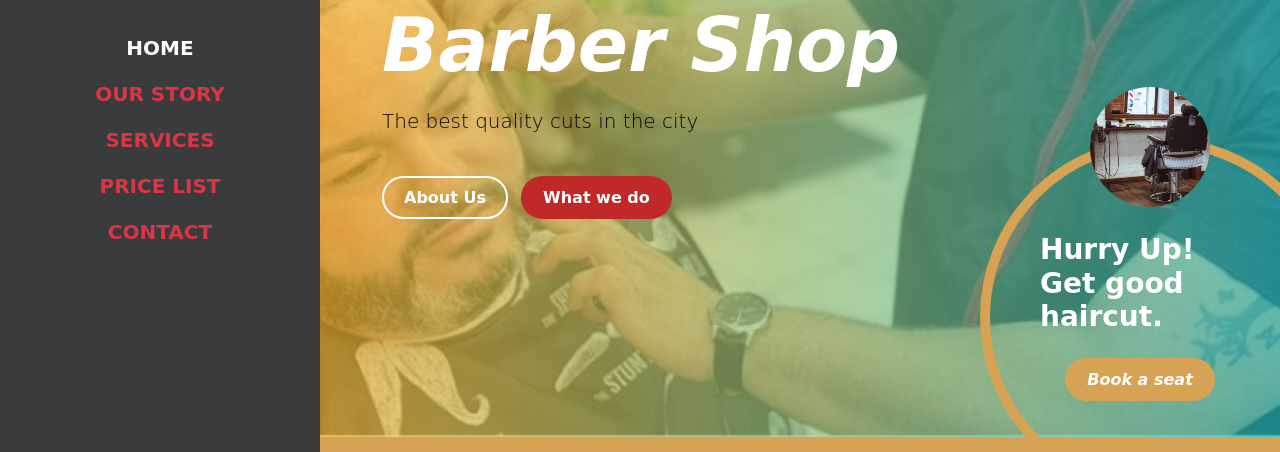
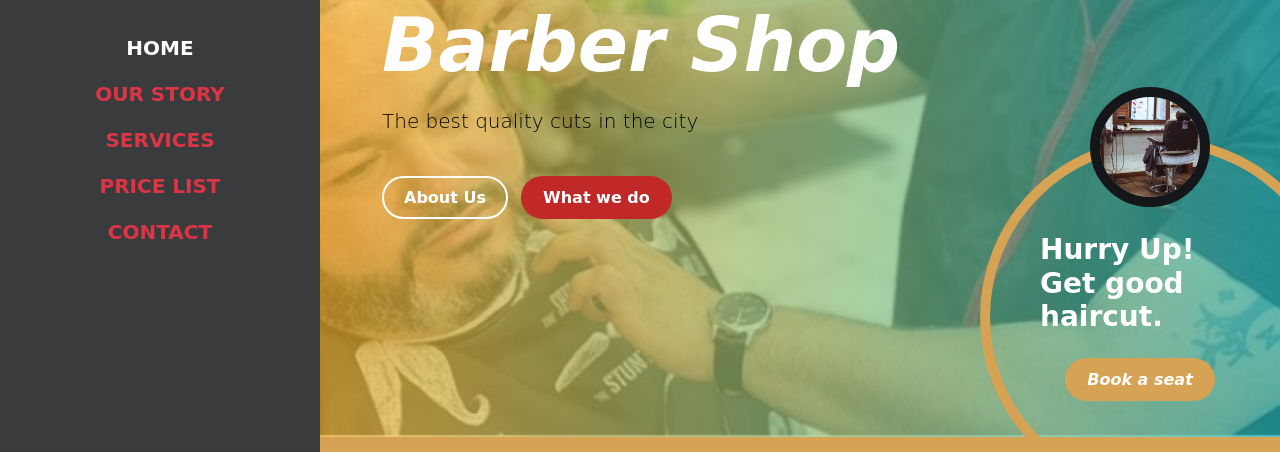
Before and after one commit to jabin21/Barbershop-trial, a plain HTML site: page index.html in a window 1280 px wide. Shown: the part 348-800 px from the top of the page. Drawn offline with Linux system fonts and the light colour scheme; a web font is replaced by a local one.

Commit message:
Update templatemo-barber-shop.css

```diff
--- a/css/templatemo-barber-shop.css
+++ b/css/templatemo-barber-shop.css
@@ -407,7 +407,7 @@ strong {
 }
 
 .custom-block-image {
-  border: 10px solid 10px solid #141619;
+  border: 10px solid #141619;
   border-radius: 100%;
   position: absolute;
   top: -60px;
```
